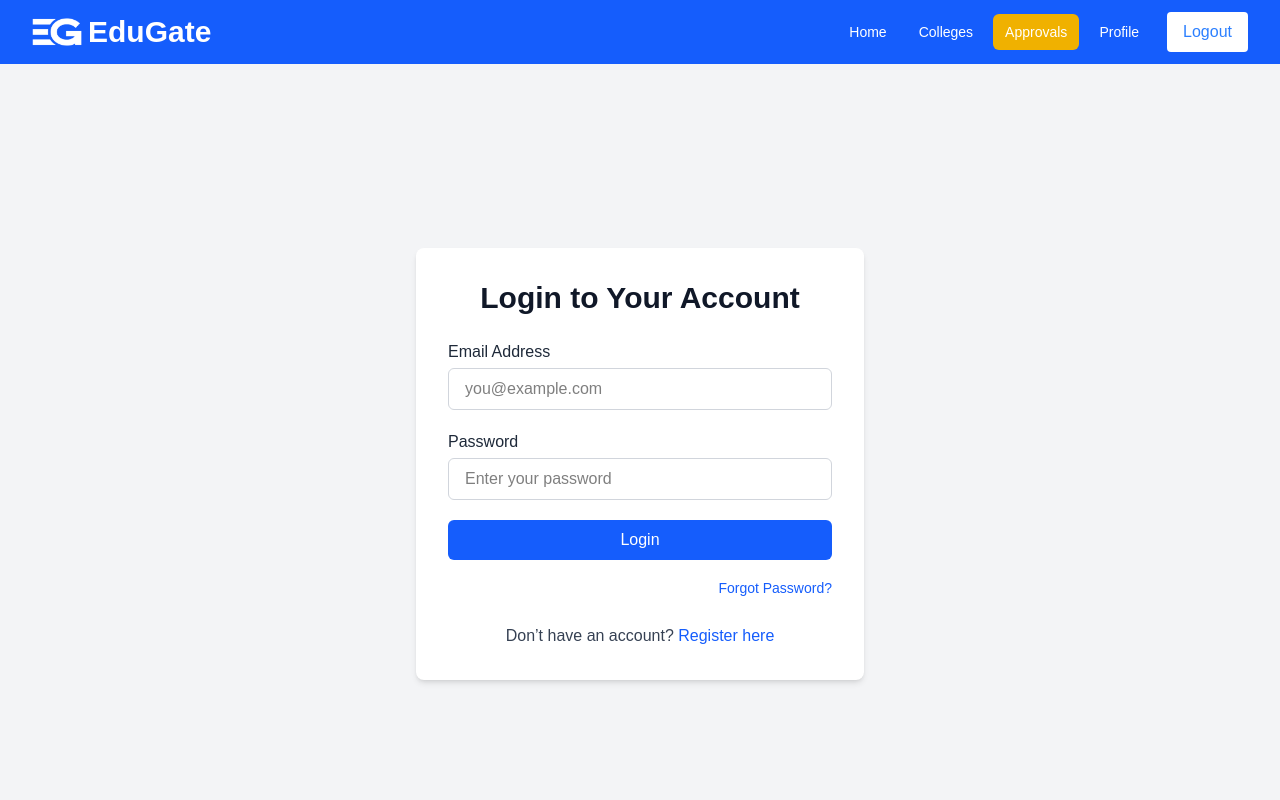
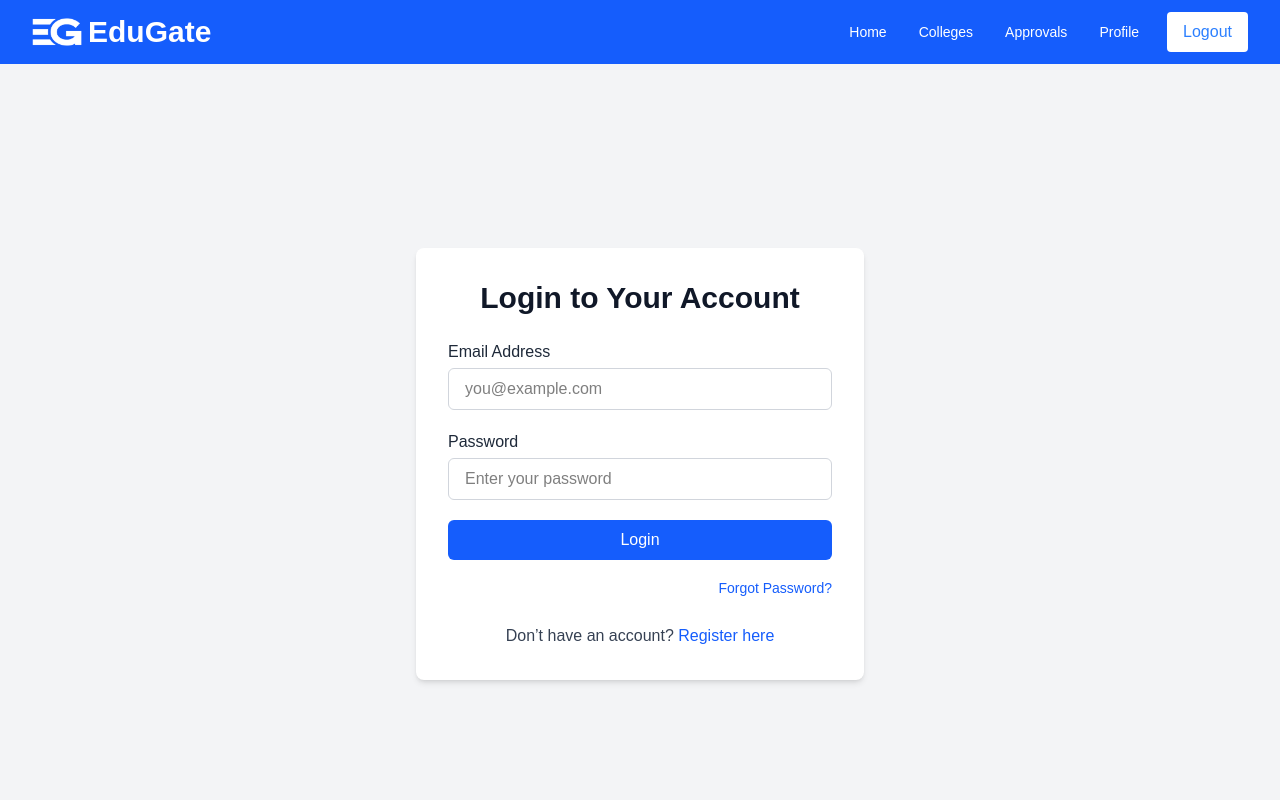
Before and after one commit to jahidulkanchan/edu-gate-client, a Next.js app: page /login in a window 1280 px wide. Shown: the top 800 px of the page. Built offline with nearby package versions, Linux system fonts and the light colour scheme; no server answers; sample sign-in values are in the browser's storage.

Commit message:
update Navbar component styles for admin link background

```diff
--- a/src/components/shared/Navbar.jsx
+++ b/src/components/shared/Navbar.jsx
@@ -70,7 +70,7 @@ export default function Navbar() {
               </>
             )}
 
-            {isAdmin && <NavLink href="/admission-approvals" text="Approvals" className="bg-yellow-500 hover:bg-yellow-600" />}
+            {isAdmin && <NavLink href="/admission-approvals" text="Approvals" className="hover:!bg-btn-bg !bg-transparent" />}
 
             {user && <NavLink className="hover:!bg-btn-bg !bg-transparent" href="/profile" text="Profile" />}
 
```
